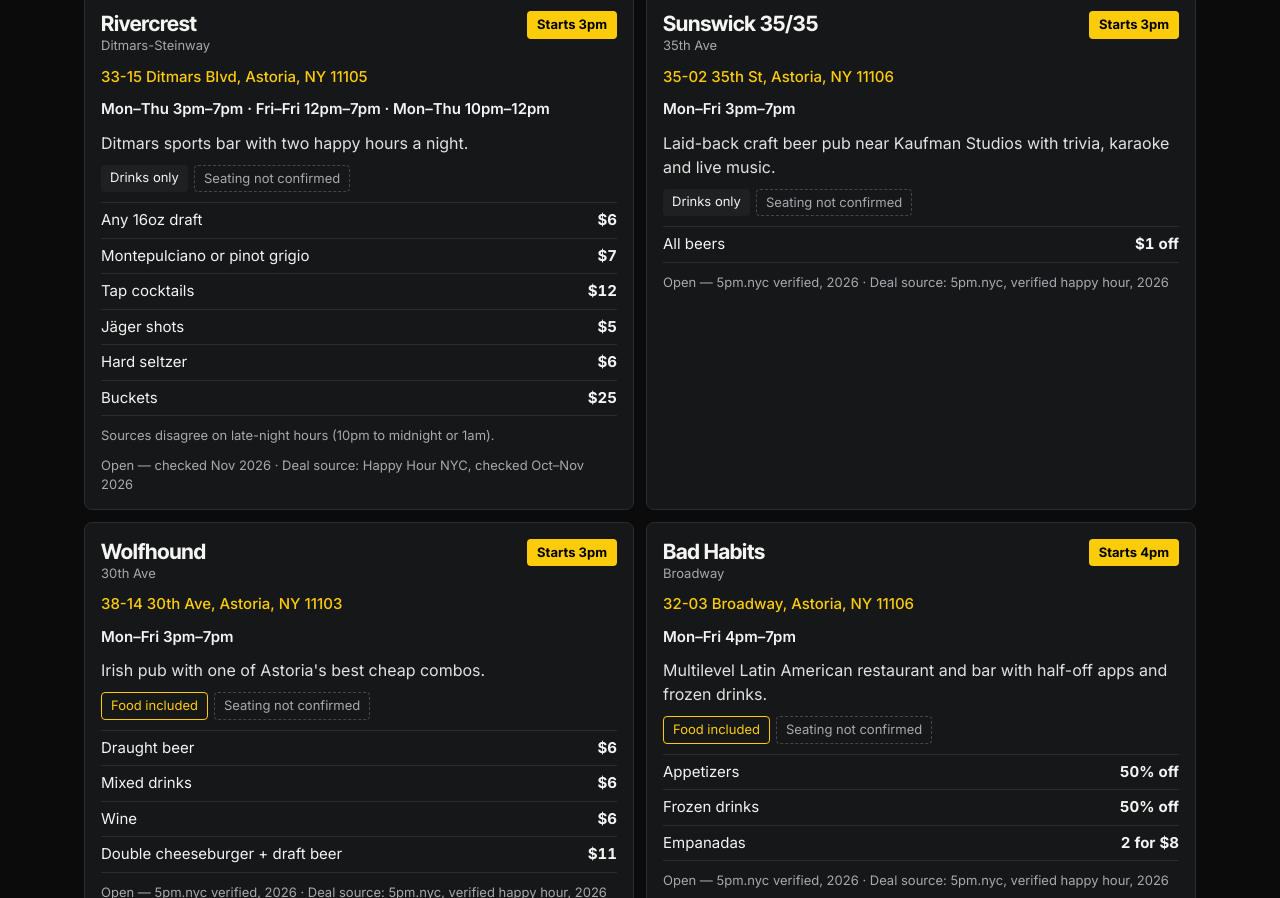
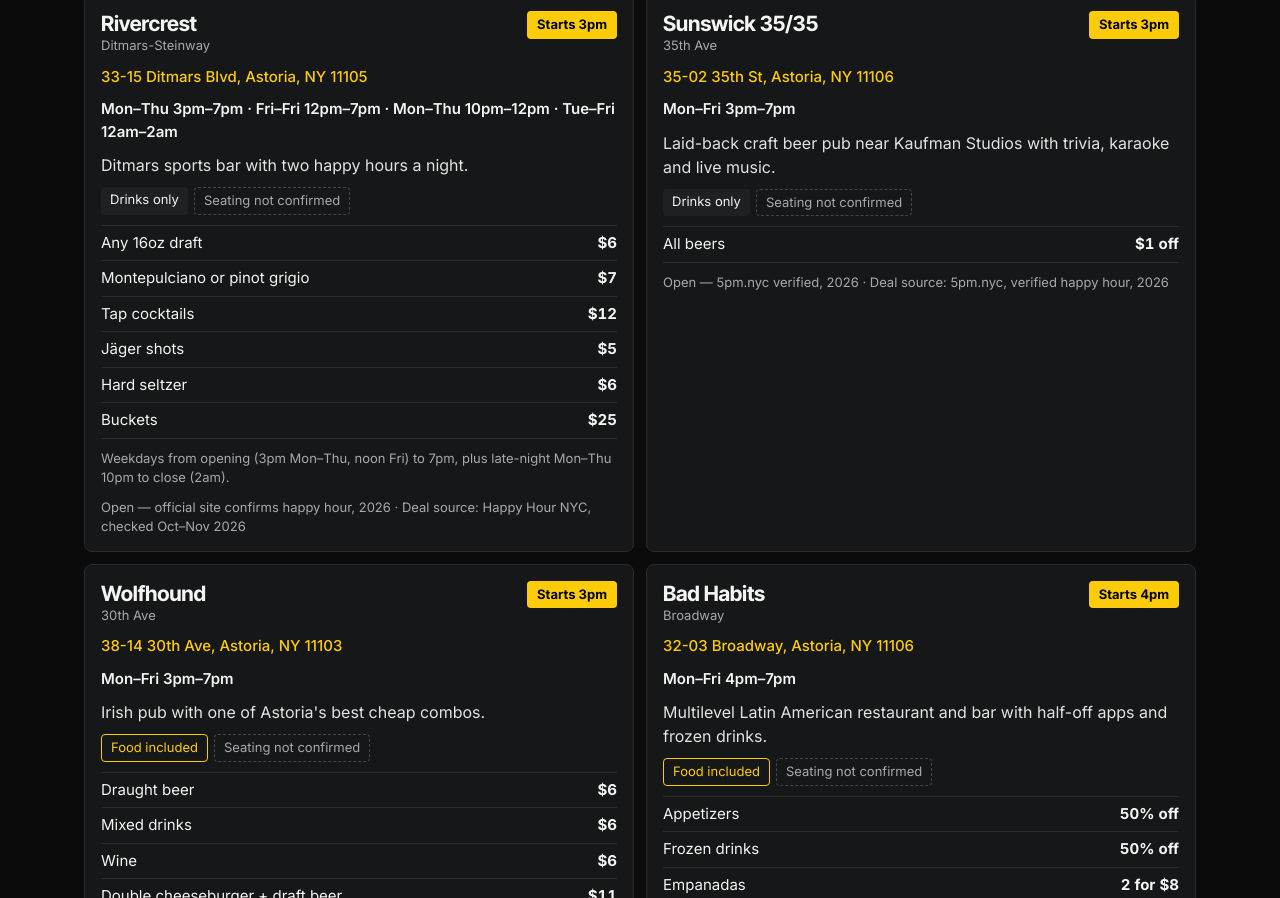
Before and after one commit to johngalang-coder/astoriahhs, a plain HTML site: page index.html in a window 1280 px wide. Shown: the part 2888-3786 px from the top of the page. Drawn offline with Linux system fonts and the light colour scheme.

Commit message:
Homepage check: confirm Rivercrest hours against official site
Co-Authored-By: Claude Opus 5.5 <noreply@anthropic.com>
Claude-Session: https://claude.ai/code/session_01WquBAgrYxn3s98MT3EyyFS

```diff
--- a/index.html
+++ b/index.html
@@ -133,7 +133,7 @@ const V=[
 {n:"The Rabbit Hole",h:"Broadway",a:"38-04 Broadway, Astoria, NY 11103",g:[40.7590,-73.9165],t:[[WK,17,20]],d:"Sports bar and gastropub with a hidden speakeasy upstairs; cheap drinks and bites.",food:1,seat:"?",p:[["Shots","$4"],["House beers","$5"],["House wine","$6"],["House cocktails","$7"],["Appetizers","50% off"],["Hot dog with any beer or wine","Free"]],s:"hhn",ok:"Open — checked Nov 2026"},
 {n:"The Ditty",h:"Ditmars-Steinway",a:"35-03 Ditmars Blvd, Astoria, NY 11105",g:[40.7744,-73.9086],t:[[WK,16,19]],d:"Friendly Ditmars bar with simple, well-priced weekday specials.",food:0,seat:"?",p:[["Beers (Narragansett, Rogue Dead Guy)","$5"],["Wine (white, rosé, red, sparkling)","$7"],["Any spirit with a mixer","$8"],["Classic cocktails","$10"]],s:"hhn",ok:"Open — checked Oct 2026"},
 {n:"La Vecina",h:"Steinway St",a:"30-66 Steinway St, Astoria, NY 11103",g:[40.7610,-73.9165],t:[[WK,16,19]],d:"Lively Latin bar on Steinway Street with cheap margaritas and mojitos.",food:0,seat:"?",p:[["Margaritas","$6"],["Mojitos","$6"],["Frozen slushies (summer)","$8"]],s:"hhn",ok:"Open — checked Nov 2026"},
-{n:"Rivercrest",h:"Ditmars-Steinway",a:"33-15 Ditmars Blvd, Astoria, NY 11105",g:[40.7748,-73.9104],t:[[MT,15,19],[[5],12,19],[MT,22,24]],d:"Ditmars sports bar with two happy hours a night.",food:0,seat:"?",p:[["Any 16oz draft","$6"],["Montepulciano or pinot grigio","$7"],["Tap cocktails","$12"],["Jäger shots","$5"],["Hard seltzer","$6"],["Buckets","$25"]],s:"hhn",x:"Sources disagree on late-night hours (10pm to midnight or 1am).",ok:"Open — checked Nov 2026"},
+{n:"Rivercrest",h:"Ditmars-Steinway",a:"33-15 Ditmars Blvd, Astoria, NY 11105",g:[40.7748,-73.9104],t:[[MT,15,19],[[5],12,19],[MT,22,24],[[2,3,4,5],0,2]],d:"Ditmars sports bar with two happy hours a night.",food:0,seat:"?",p:[["Any 16oz draft","$6"],["Montepulciano or pinot grigio","$7"],["Tap cocktails","$12"],["Jäger shots","$5"],["Hard seltzer","$6"],["Buckets","$25"]],s:"hhn",x:"Weekdays from opening (3pm Mon–Thu, noon Fri) to 7pm, plus late-night Mon–Thu 10pm to close (2am).",ok:"Open — official site confirms happy hour, 2026"},
 {n:"Déjà Vu",h:"28th Ave",a:"33-22 28th Ave, Astoria, NY 11103",g:[40.7700,-73.9165],t:[[[2,3,4,5,6,0],17,21]],d:"Neighborhood bar with $4 tacos and daily drink specials.",food:1,seat:"?",p:[["Tacos","$4"],["Drafts ($5 Saturdays)","$6"],["Cocktails, wine & sangria ($7 Wednesdays)","$8"],["Pitchers","$50"]],s:"hhn",x:"Closed Mondays. Another listing shows different hours — call ahead.",ok:"Open — checked Nov 2026"},
 {n:"Fresco's Grand Cantina",h:"30th Ave",a:"28-50 31st St, Astoria, NY 11102",g:[40.7676,-73.9213],t:[[[1,2,3],15,23],[[0],18,22]],d:"Mexican-fusion cantina with long, all-night weeknight specials.",food:0,seat:"?",p:[["Beer & wine","$5"],["Drafts & seltzers","$6"],["Sangria & shots","$7"],["Margaritas, mojitos & wells ($7 margaritas Tue)","$8"]],s:"hhn",fn:"Tuesdays also bring $12 taco trios (Give Me Astoria, Sept 2025).",x:"One listing shows Mon–Wed only (no Sunday).",ok:"Open — checked Nov 2026"},
 {n:"OffCity",h:"Broadway",a:"32-11 Broadway, Astoria, NY 11106",g:[40.7617,-73.9240],t:[[[0,1,2,3,4],16,19]],d:"Cocktail bar with a hidden neon garden out back and Thursday jazz nights.",food:1,seat:"?",sn:"Back garden",p:[["Aperol spritz, cosmo, espresso martini, Manhattan","$12"],["French 75, margarita, Moscow mule","$10"],["House beer","$6"],["Wines & prosecco","$10"],["Tapas (hummus, tacos, lollipop potatoes)","$11–$14"],["Burger + draft","$20"]],s:"otb",x:"Mondays: happy hour all day.",ok:"Open — OpenTable, 2026"},
```
